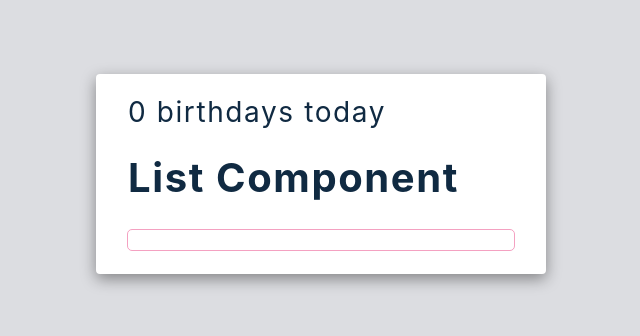
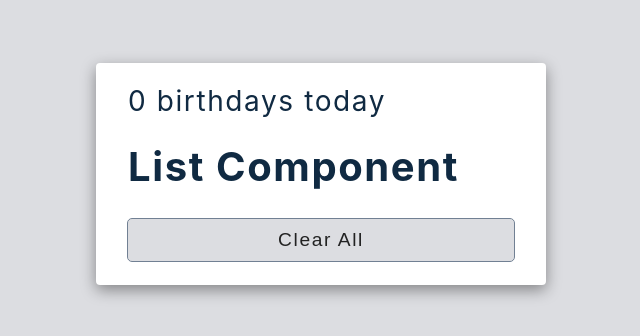
Before and after one commit to JLoweDev/react-philosopher-bdays, a React (Create React App) app: page / in a window 1280 px wide. Shown: the part 226-562 px from the top of the page, without its empty margins (319-959 px from the left). Built offline with nearby package versions, Linux system fonts and the light colour scheme.

Commit message:
css changed and App button added

```diff
--- a/src/App.js
+++ b/src/App.js
@@ -8,7 +8,7 @@ function App() {
       <section className="container">
         <h3>0 birthdays today</h3>
         <List />
-        <button onClick={() => console.log('beef')}></button>
+        <button onClick={() => console.log('beef')}>Clear All</button>
       </section>
     </main>
   );
--- a/src/index.css
+++ b/src/index.css
@@ -175,17 +175,17 @@ main {
   margin-bottom: 0;
 }
 .container button {
-  color: var(--clr-white);
+  color: var(--clr-black);
   display: block;
   width: 100%;
   border-color: transparent;
-  background: var(--clr-pink);
+  background: var(--clr-grey-bg);
   margin: 2rem auto 0 auto;
   text-transform: capitalize;
   font-size: 1.2rem;
   padding: 0.5rem 0;
   letter-spacing: var(--spacing);
   border-radius: var(--radius);
-  outline: 1px solid rgba(242, 138, 178, 0.8);
+  outline: 1px solid #718093;
   cursor: pointer;
 }
```
